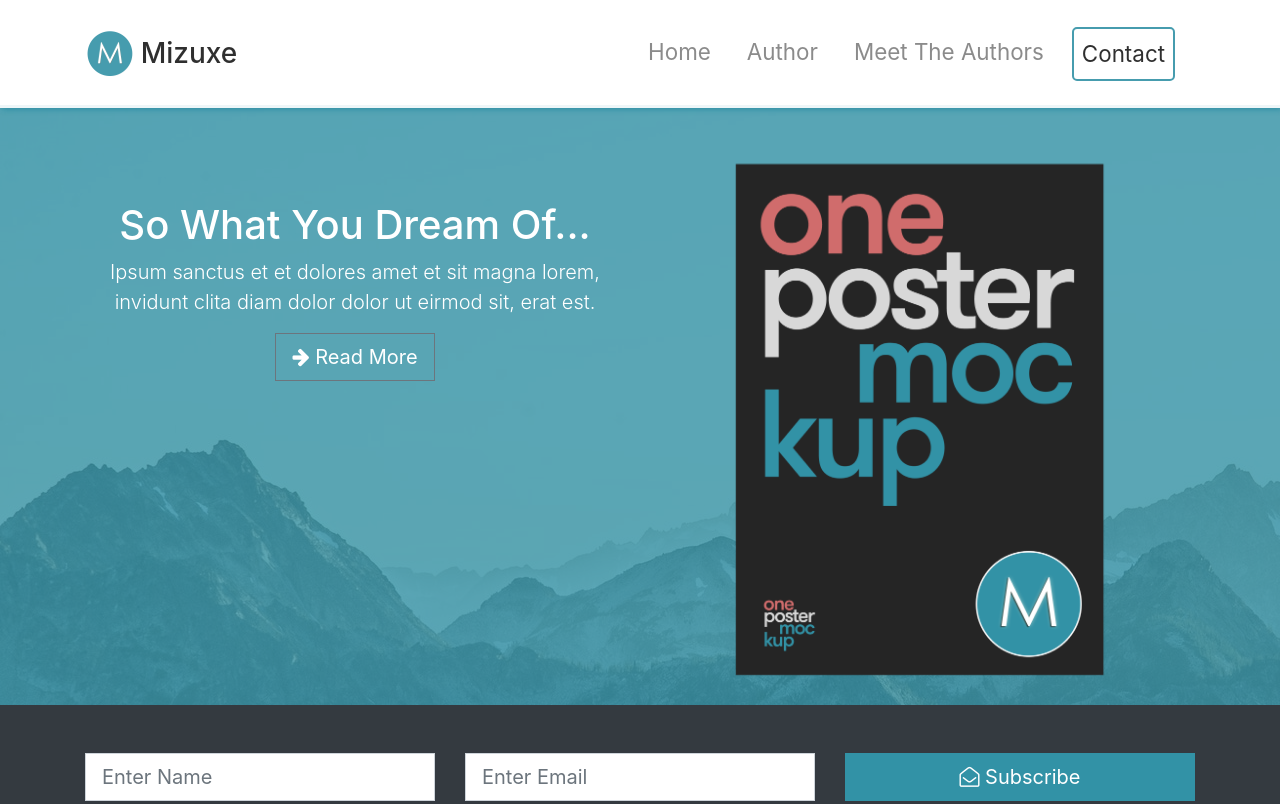
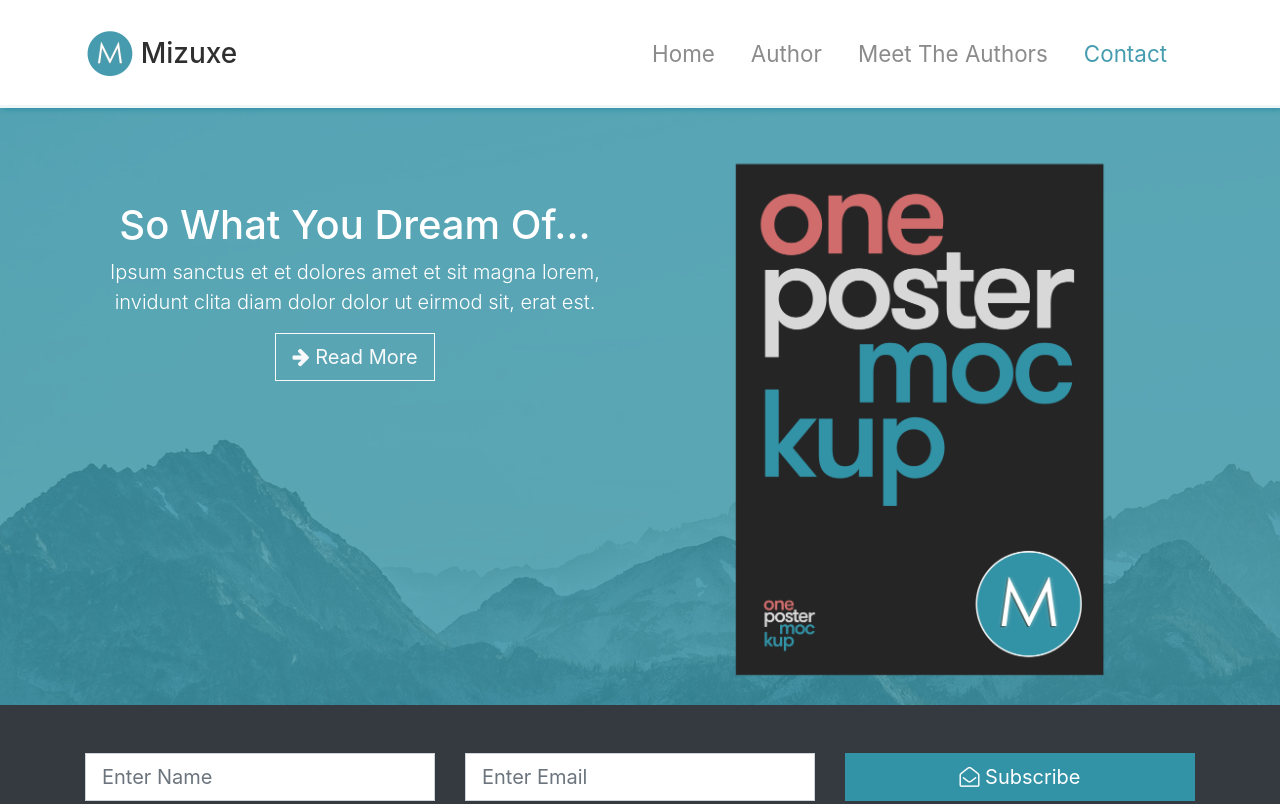
Before and after one commit to supercoder123/Mizuxe-bootstrap-4-landing-page, a website: page index.html in a window 1280 px wide. Shown: the top 804 px of the page. Drawn offline with Linux system fonts and the light colour scheme.

Commit message:
corrected scroll spy styles

```diff
--- a/index.html
+++ b/index.html
@@ -59,7 +59,7 @@
                         <p class="lead">
                             Ipsum sanctus et et dolores amet et sit magna lorem, invidunt clita diam dolor dolor ut eirmod sit, erat est.
                         </p>
-                        <a href="#" class="btn btn-outline-secondary btn-lg text-white">
+                        <a href="#" class="btn btn-outline-light btn-lg ">
                             <i class="fa fa-arrow-right"></i> Read More</a>
                     </div>
                     <div class="col-lg-6">
--- a/src/scss/style.scss
+++ b/src/scss/style.scss
@@ -15,9 +15,7 @@ body {
     padding-right: 20px;
   }
   .active {
-    color: white;
-    border: 2px solid $primary;
-    border-radius: 5px;
+    color: $primary !important;
   }
 }
 
@@ -56,5 +54,12 @@ body {
     .fa {
       color: white;
     }
+
+    h5 {
+      color: white;
+    }
+    .text-muted {
+      color: white;
+    }
   }
 }
```
Also changed, not shown: src/css/style.css.
